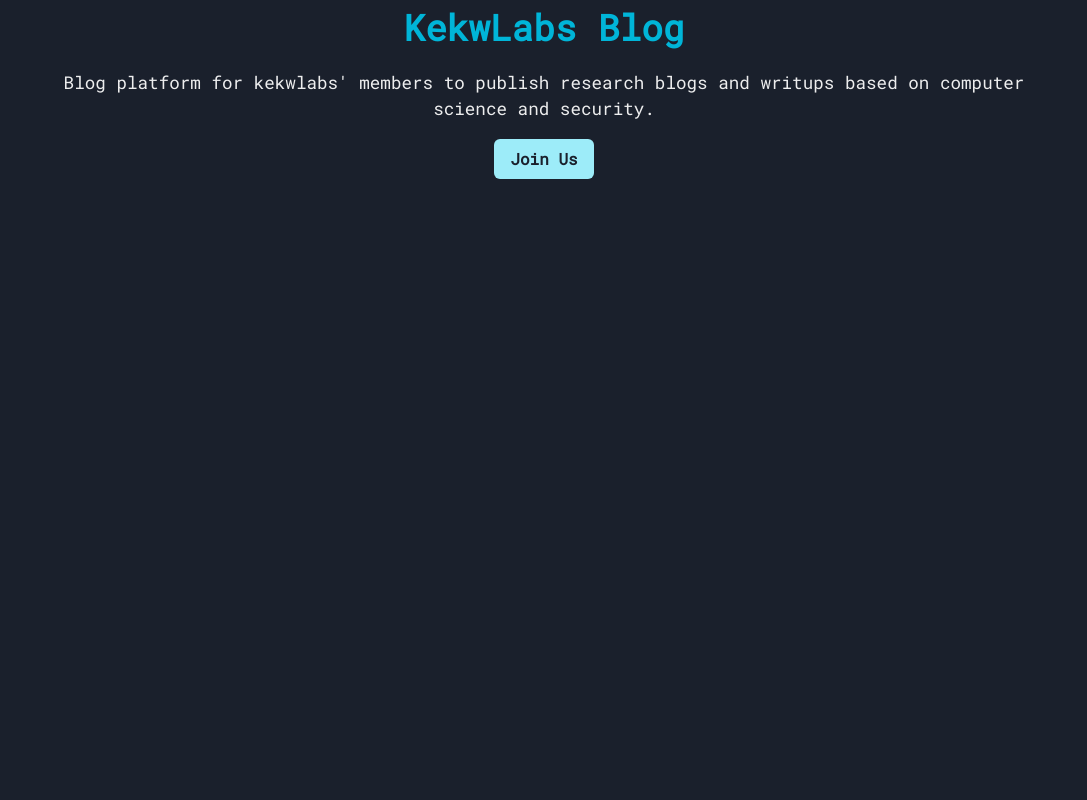
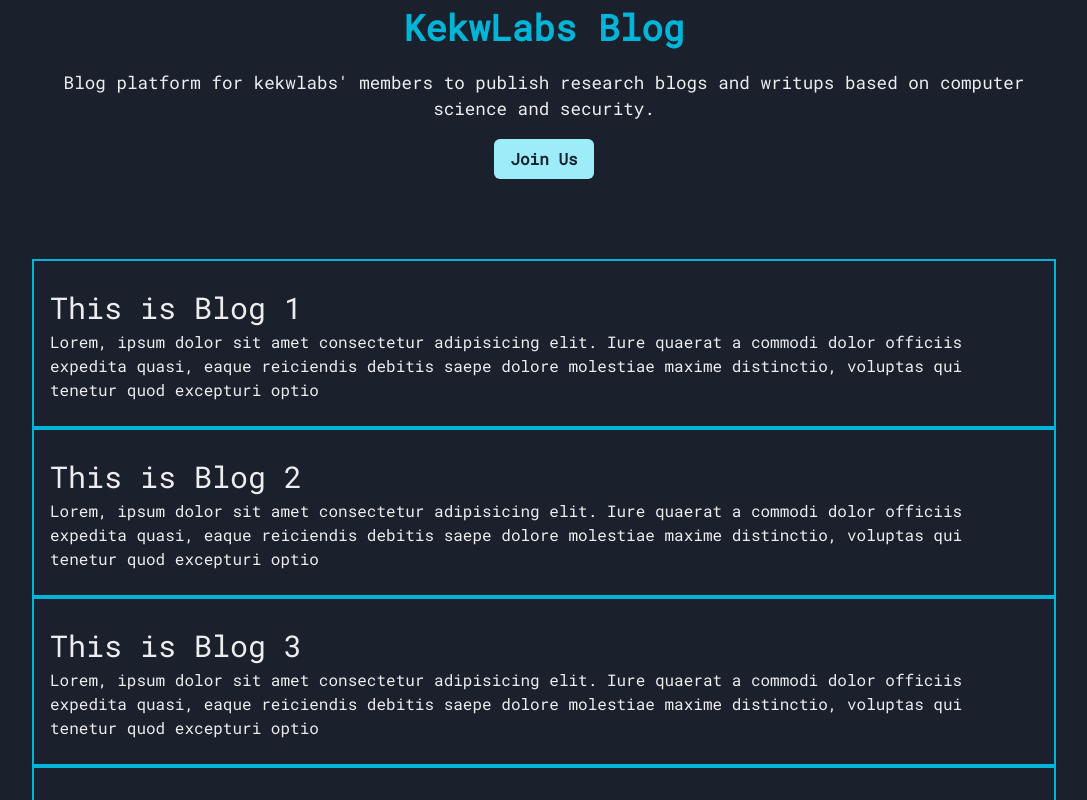
Before and after one commit to kekwlabs/kek-blogs, a Next.js app: page / in a window 1280 px wide. Shown: the top 800 px of the page, without its empty margins (96-1183 px from the left). Built offline with nearby package versions, Linux system fonts and the light colour scheme.

Commit message:
home: add dummy content to test styles

```diff
--- a/pages/index.tsx
+++ b/pages/index.tsx
@@ -1,12 +1,22 @@
 import type { NextPage } from 'next'
 import { Container, Text, Button } from '@chakra-ui/react'
 import styles from '../styles/home.module.css'
+import { Blogs, Blog } from '../types/blog'
 
 const Home: NextPage = () => {
 
   let homepage: any = () => {
     return window.open('https://kekwlabs.github.io')
   }
+
+  let blogs =  Blogs.map((blog: Blog, i) => {
+    return (
+    <Container maxW="container.lg" className={styles.blog}>
+      <Text fontSize="3xl">{blog.title}</Text>
+      <Text fontSize="1xl">{blog.description}</Text>
+    </Container>
+    )
+  })
 
   return (
     <main>
@@ -16,6 +26,9 @@
           <Text className={styles.desc} fontSize="1.1rem">Blog platform for kekwlabs&apos; members to publish research blogs and writups based on computer science and security.</Text>
           <Button onClick={homepage} className={styles.btn} colorScheme="cyan">Join Us</Button>
         </Container>
+        <div className={styles.blogs}>
+            {blogs}
+        </div>
       </section>
     </main>
   )
--- a/styles/home.module.css
+++ b/styles/home.module.css
@@ -15,3 +15,13 @@
 .btn {
     margin-top: 1rem;
 }
+
+.blogs {
+    margin-top: 5rem;
+    text-align: left;
+}
+
+.blog {
+    border: 2px solid #00B5D8;
+    padding: 1.5rem;
+}
--- /dev/null
+++ b/types/blog.ts
@@ -0,0 +1,40 @@
+export interface Blog {
+    title: string
+    description: string
+    body: string
+}
+
+export const Blogs: Blog[] = [
+    {
+        title: 'This is Blog 1',
+        description: 'Lorem, ipsum dolor sit amet consectetur adipisicing elit. Iure quaerat a commodi dolor officiis expedita quasi, eaque reiciendis debitis saepe dolore molestiae maxime distinctio, voluptas qui tenetur quod excepturi optio',
+        body: 'body'
+    },
+
+    {
+        title: 'This is Blog 2',
+        description: 'Lorem, ipsum dolor sit amet consectetur adipisicing elit. Iure quaerat a commodi dolor officiis expedita quasi, eaque reiciendis debitis saepe dolore molestiae maxime distinctio, voluptas qui tenetur quod excepturi optio',
+        body: 'body'
+    },
+
+
+    {
+        title: 'This is Blog 3',
+        description: 'Lorem, ipsum dolor sit amet consectetur adipisicing elit. Iure quaerat a commodi dolor officiis expedita quasi, eaque reiciendis debitis saepe dolore molestiae maxime distinctio, voluptas qui tenetur quod excepturi optio',
+        body: 'body'
+    },
+
+
+    {
+        title: 'This is Blog 4',
+        description: 'Lorem, ipsum dolor sit amet consectetur adipisicing elit. Iure quaerat a commodi dolor officiis expedita quasi, eaque reiciendis debitis saepe dolore molestiae maxime distinctio, voluptas qui tenetur quod excepturi optio',
+        body: 'body'
+    },
+
+
+    {
+        title: 'This is Blog 5',
+        description: 'Lorem, ipsum dolor sit amet consectetur adipisicing elit. Iure quaerat a commodi dolor officiis expedita quasi, eaque reiciendis debitis saepe dolore molestiae maxime distinctio, voluptas qui tenetur quod excepturi optio',
+        body: 'body'
+    },
+]
```
